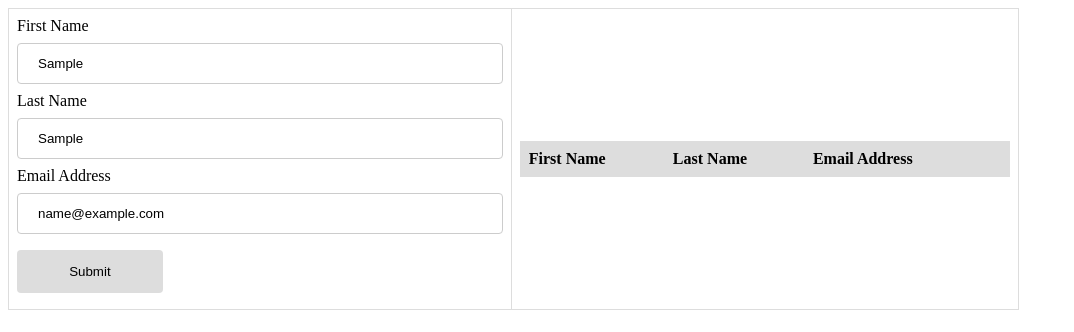
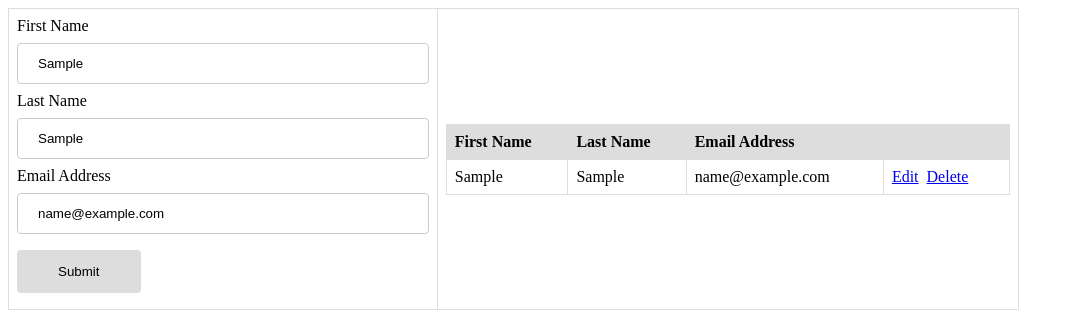
Before and after one commit to jesq/content_management_system, a plain HTML site: page index.html in a window 1280 px wide. Both pictures are taken after typing "Sample", "Sample", "name@example.com" into the empty fields and a click on the input "Submit". Shown: the whole page, without its empty margins (0-1074 px from the left). Drawn offline with Linux system fonts and the light colour scheme.

Commit message:
Added a function to insert the data in the table

```diff
--- a/index.html
+++ b/index.html
@@ -12,7 +12,7 @@
         <tr>
             <!-- Employee data input table -->
             <td>
-                <form onsubmit="event.preventDefault();" autocomplete="off">
+                <form onsubmit="event.preventDefault();onFormSubmit();">
                     <div>
                         <label>
                             First Name
@@ -29,7 +29,7 @@
                         <label>
                             Email Address
                         </label>
-                        <input type="text" name="emailAddress" id="emaiAddress">
+                        <input type="text" name="emailAddress" id="emailAddress">
                     </div>
                     <div>
                         <input type="submit" value="Submit">
--- a/script.js
+++ b/script.js
@@ -1,8 +1,30 @@
 function onFormSubmit(){
-
+    var formData = readFormData();
+    insertNewRecord(formData);
 }
 
 function readFormData(){
     var formData = {};
     formData["firstName"] = document.getElementById("firstName").value;
+    formData["lastName"] = document.getElementById("lastName").value;
+    formData["emailAddress"] = document.getElementById("emailAddress").value;
+    return formData;
 }
+
+function insertNewRecord(data) {
+    var table = document.getElementById("employeeTable").getElementsByTagName('tbody')[0];
+    var newRow = table.insertRow(table.length);
+
+    cell1 = newRow.insertCell(0);
+    cell1.innerHTML = data.firstName;
+
+    cell2 = newRow.insertCell(1);
+    cell2.innerHTML = data.lastName;
+
+    cell3 = newRow.insertCell(2);
+    cell3.innerHTML = data.emailAddress;
+
+    cell4 = newRow.insertCell(3);
+    cell4.innerHTML = `<a>Edit</a>
+                       <a>Delete</a>`;
+}
```
